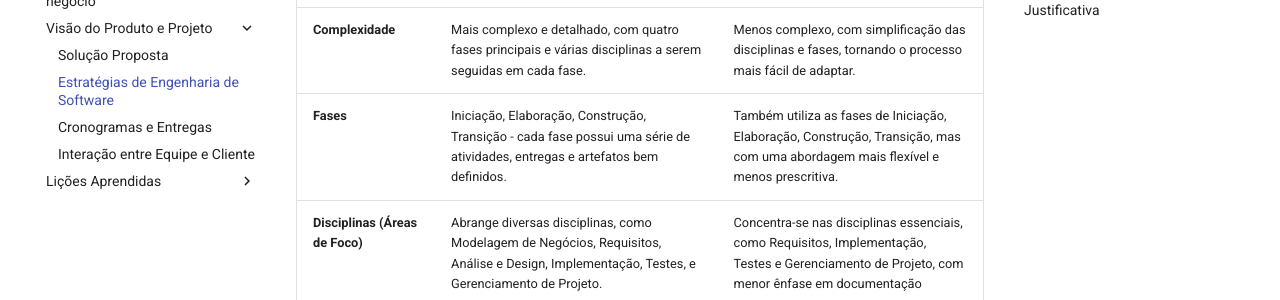
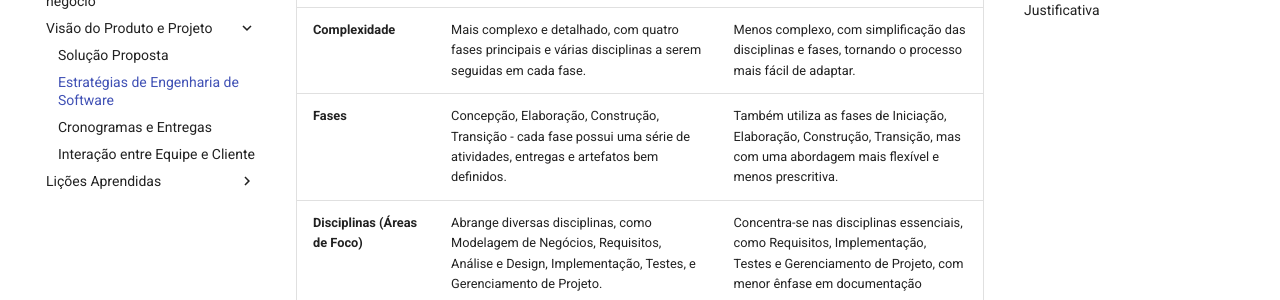
Before and after one commit to mdsreq-fga-unb/2024.2-T03-PetShopGuara, an MkDocs documentation site: the page built from docs/VisãoProduto/Estrategias.md, in a window 1280 px wide and 900 px high, scrolled down 864 px. Shown: the part 152-452 px from the top of the window. Built offline with MkDocs 1.6.1 and Material for MkDocs 9.7.7, drawn with Linux system fonts in a browser that asks for light colours; comment, search, counter and statistics services are not loaded.

Commit message:
fixing word

```diff
--- a/docs/VisãoProduto/Estrategias.md
+++ b/docs/VisãoProduto/Estrategias.md
@@ -25,7 +25,7 @@ No cronograma da disciplina detalhamos como seguiremos cada uma dessas fases de
 | **Objetivo**                     | Fornecer uma metodologia robusta e escalável para desenvolvimento de software com etapas bem definidas e forte documentação.     | Oferecer uma versão simplificada e enxuta do UP, com foco em práticas ágeis e leveza no processo.  |
 | **Foco no Processo**                             | Processo estruturado, com foco em documentação e controle, adequado para projetos de médio a grande porte.  | Processo leve, com foco em colaboração e agilidade, adequado para projetos de pequeno a médio porte.     |
 | **Complexidade**                             | Mais complexo e detalhado, com quatro fases principais e várias disciplinas a serem seguidas em cada fase.                      | Menos complexo, com simplificação das disciplinas e fases, tornando o processo mais fácil de adaptar.   |
-| **Fases**                      | Iniciação, Elaboração, Construção, Transição - cada fase possui uma série de atividades, entregas e artefatos bem definidos.  | Também utiliza as fases de Iniciação, Elaboração, Construção, Transição, mas com uma abordagem mais flexível e menos prescritiva.    |
+| **Fases**                      | Concepção, Elaboração, Construção, Transição - cada fase possui uma série de atividades, entregas e artefatos bem definidos.  | Também utiliza as fases de Iniciação, Elaboração, Construção, Transição, mas com uma abordagem mais flexível e menos prescritiva.    |
 | **Disciplinas (Áreas de Foco)**                          | Abrange diversas disciplinas, como Modelagem de Negócios, Requisitos, Análise e Design, Implementação, Testes, e Gerenciamento de Projeto.           | Concentra-se nas disciplinas essenciais, como Requisitos, Implementação, Testes e Gerenciamento de Projeto, com menor ênfase em documentação extensa.  |
 | **Documentação**                             | Documentação rigorosa e detalhada em cada fase, com artefatos obrigatórios para cada etapa.                               | Documentação reduzida, com foco em artefatos essenciais e em manter a equipe mais produtiva com menos formalidades.  |
 | **Iteratividade**               | Iterativo e incremental, permitindo revisões contínuas em cada fase para reduzir riscos.   | Também iterativo e incremental, mas com ciclos de desenvolvimento mais curtos e mais simples, permitindo respostas rápidas a mudanças.             |
```
